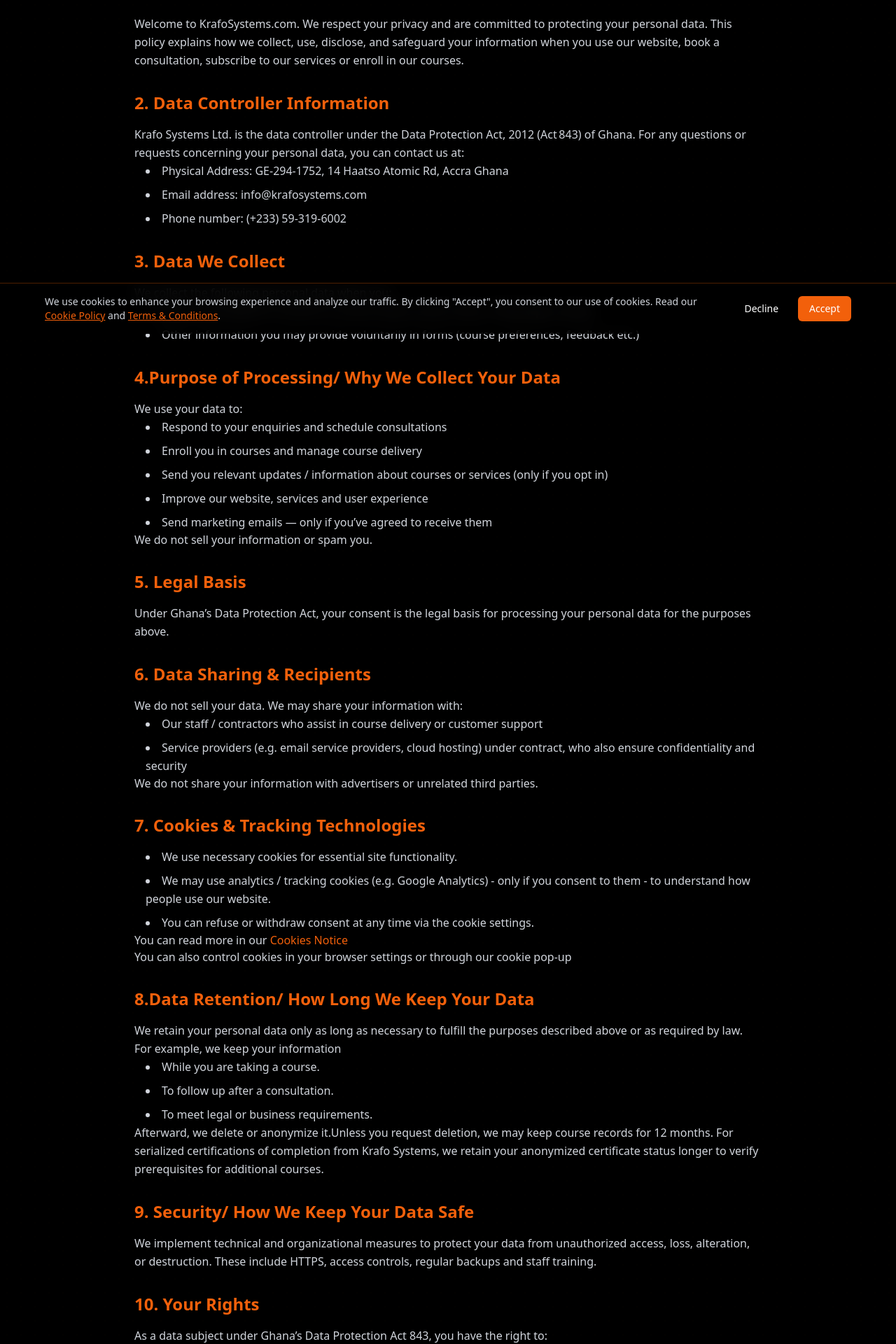
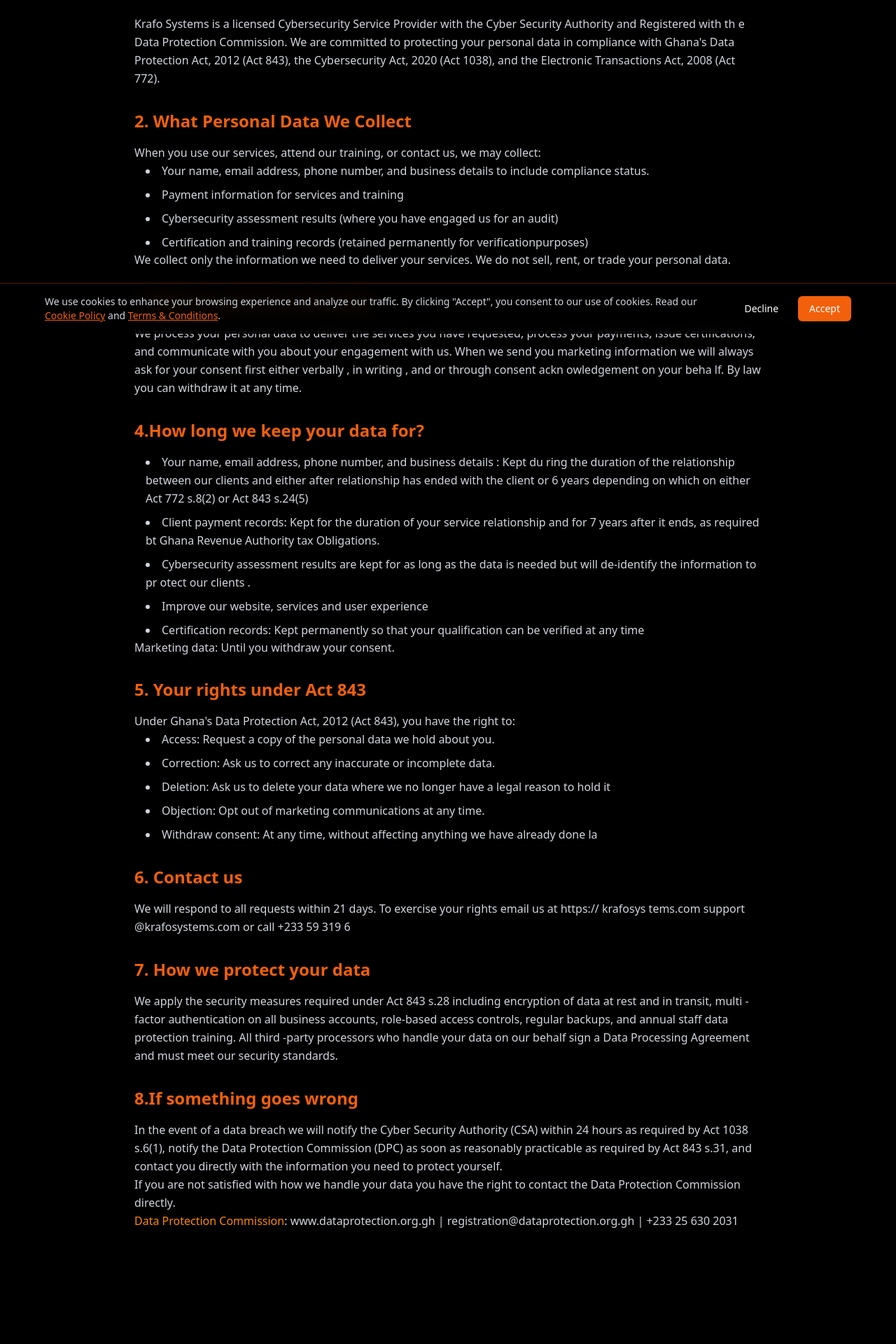
Before and after one commit to EstelZoe/Krafo, a React (Vite) app: page /privacy-policy in a window 1280 px wide. Shown: the part 323-2243 px from the top of the page at 70% size. Built offline with nearby package versions, Linux system fonts and the light colour scheme.

Commit message:
privacy updated

```diff
--- a/src/pages/PrivacyPolicy.jsx
+++ b/src/pages/PrivacyPolicy.jsx
@@ -17,7 +17,7 @@
               Privacy Policy
             </h1>
             <p className="mt-6 text-lg leading-8 text-gray-300">
-              Last updated: May 12, 2026
+              Last updated: May 20, 2026
             </p>
           </div>
 
@@ -25,155 +25,136 @@
             <section>
               <h2 className="text-2xl font-semibold text-[#F2600B] mb-4">1. Introduction</h2>
               <p className="leading-relaxed">
-                Welcome to KrafoSystems.com. We respect your privacy and are committed to protecting your
-                personal data. This policy explains how we collect, use, disclose, and safeguard your information
-                when you use our website, book a consultation, subscribe to our services or enroll in our
-                courses.
+                Krafo Systems is a licensed Cybersecurity Service Provider with the Cyber Security Authority and Registered with th e
+                Data Protection Commission. We are committed to protecting your personal data in compliance with Ghana's Data
+                Protection Act, 2012 (Act 843), the Cybersecurity Act, 2020 (Act 1038), and the Electronic Transactions Act, 2008 (Act
+                772).
               </p>
             </section>
 
             <section>
-              <h2 className="text-2xl font-semibold text-[#F2600B] mb-4">2. Data Controller Information</h2>
-              <p className="leading-relaxed">Krafo Systems Ltd. is the data controller under the Data Protection Act, 2012 (Act 843) of Ghana.
-                For any questions or requests concerning your personal data, you can contact us at:</p>
+              <h2 className="text-2xl font-semibold text-[#F2600B] mb-4">2. What Personal Data We Collect</h2>
+              <p className="leading-relaxed">When you use our services, attend our training, or contact us, we may collect:</p>
               <ul className="list-disc list-inside space-y-2 ml-4 leading-relaxed">
-                <li>Physical Address: GE-294-1752, 14 Haatso Atomic Rd, Accra Ghana</li>
-                <li>Email address: info@krafosystems.com</li>
-                <li>Phone number: (+233) 59-319-6002</li>
+                <li>Your name, email address, phone number, and business details to include compliance status.</li>
+                <li>Payment information for services and training</li>
+                <li>Cybersecurity assessment results (where you have engaged us for an audit)</li>
+                <li>Certification and training records (retained permanently for verificationpurposes)</li>
+              </ul>
+              <p>We collect only the information we need to deliver your services. We do not  sell, rent, or trade your personal data.</p>
+            </section>
+
+            <section>
+              <h2 className="text-2xl font-semibold text-[#F2600B] mb-4">3. Why we process your data</h2>
+              <p className="leading-relaxed">
+                We process your personal data to deliver the services you have requested, process your payments, issue certifications,
+                and communicate with you about your engagement with us. When we send you marketing information we will always ask
+                for your consent first either verbally , in writing , and or through consent ackn owledgement on your beha lf. By law you can
+                withdraw it at any time.
+              </p>
+            </section>
+
+            <section>
+              <h2 className="text-2xl font-semibold text-[#F2600B] mb-4">4.How long we keep your data for?</h2>
+              <ul className="list-disc list-inside space-y-2 ml-4 leading-relaxed">
+                <li>Your name, email address, phone number, and business details : Kept du ring the duration of the relationship
+                  between our clients and either after relationship has ended with the client or 6 years depending on which on
+                  either Act 772 s.8(2) or Act 843 s.24(5)</li>
+                <li>Client payment records: Kept for the duration of your service relationship and for 7 years after it ends, as required bt Ghana Revenue Authority tax Obligations.</li>
+                <li>Cybersecurity assessment results are kept for as long as the data is needed but will de-identify the information to pr otect our clients .</li>
+                <li>Improve our website, services and user experience</li>
+                <li>Certification records: Kept permanently so that your qualification can be verified at any time</li>
+              </ul>
+              <p>Marketing data: Until you withdraw your consent.</p>
+            </section>
+
+            <section>
+              <h2 className="text-2xl font-semibold text-[#F2600B] mb-4">5. Your rights under Act 843</h2>
+              <p className="leading-relaxed">
+                Under Ghana's Data Protection Act, 2012 (Act 843), you have the right to:
+              </p>
+              <ul className="list-disc list-inside space-y-2 ml-4 leading-relaxed">
+                <li>
+                  Access: Request a copy of the personal data we hold about you.
+                </li>
+                <li>
+                  Correction: Ask us to correct any inaccurate or incomplete data.
+                </li>
+                <li>
+                  Deletion: Ask us to delete your data where we no longer have a legal reason to hold it
+                </li>
+                <li>
+                  Objection: Opt out of marketing communications at any time.
+                </li>
+                <li>
+                  Withdraw consent: At any time, without affecting anything we have already done la
+                </li>
               </ul>
             </section>
 
             <section>
-              <h2 className="text-2xl font-semibold text-[#F2600B] mb-4">3. Data We Collect</h2>
+              <h2 className="text-2xl font-semibold text-[#F2600B] mb-4">6. Contact us</h2>
               <p className="leading-relaxed">
-                We collect the following personal data when you:
-              </p>
-              <ul className="list-disc list-inside space-y-2 ml-4 leading-relaxed">
-                <li>Book a consultation or enroll in a course: Name, Email, Phone / WhatsApp number</li>
-                <li>Other information you may provide voluntarily in forms (course preferences, feedback
-                  etc.)</li>
-              </ul>
-            </section>
-
-            <section>
-              <h2 className="text-2xl font-semibold text-[#F2600B] mb-4">4.Purpose of Processing/ Why We Collect Your Data</h2>
-              <p className="leading-relaxed">
-                We use your data to:
-              </p>
-              <ul className="list-disc list-inside space-y-2 ml-4 leading-relaxed">
-                <li>Respond to your enquiries and schedule consultations</li>
-                <li>Enroll you in courses and manage course delivery</li>
-                <li>Send you relevant updates / information about courses or services (only if you opt in)</li>
-                <li>Improve our website, services and user experience</li>
-                <li>Send marketing emails — only if you’ve agreed to receive them</li>
-              </ul>
-              <p>We do not sell your information or spam you.</p>
-            </section>
-
-            <section>
-              <h2 className="text-2xl font-semibold text-[#F2600B] mb-4">5. Legal Basis</h2>
-              <p className="leading-relaxed">
-                Under Ghana’s Data Protection Act, your consent is the legal basis for processing your personal
-                data for the purposes above.
+                We will respond to all requests within 21 days. To exercise your rights email us at https:// krafosys tems.com
+                support @krafosystems.com or call +233 59 319 6
               </p>
             </section>
 
             <section>
-              <h2 className="text-2xl font-semibold text-[#F2600B] mb-4">6. Data Sharing & Recipients</h2>
+              <h2 className="text-2xl font-semibold text-[#F2600B] mb-4">7. How we protect your data</h2>
               <p className="leading-relaxed">
-                We do not sell your data. We may share your information with:
-              </p>
-              <ul className="list-disc list-inside space-y-2 ml-4 leading-relaxed">
-                <li>Our staff / contractors who assist in course delivery or customer support</li>
-                <li>Service providers (e.g. email service providers, cloud hosting) under contract, who also
-                  ensure confidentiality and security</li>
-              </ul>
-              <p>We do not share your information with advertisers or unrelated third parties.</p>
-            </section>
-
-            <section>
-              <h2 className="text-2xl font-semibold text-[#F2600B] mb-4">7. Cookies & Tracking Technologies</h2>
-              <ul className="list-disc list-inside space-y-2 ml-4 leading-relaxed">
-                <li>We use necessary cookies for essential site functionality.</li>
-                <li>We may use analytics / tracking cookies (e.g. Google Analytics) - only if you consent to
-                  them - to understand how people use our website.</li>
-                <li>You can refuse or withdraw consent at any time via the cookie settings.</li>
-              </ul>
-              <p>
-  You can read more in our{" "}
-  <Link
-    to="/cookies-policy"
-    className="text-[#F2600B] hover:underline"
-  >
-    Cookies Notice
-  </Link>
-</p>
-You can also control cookies in your browser settings or through our cookie pop-up
-            </section>
-
-            <section>
-              <h2 className="text-2xl font-semibold text-[#F2600B] mb-4">8.Data Retention/ How Long We Keep Your Data</h2>
-              <p className="leading-relaxed">
-                We retain your personal data only as long as necessary to fulfill the purposes described above
-                or as required by law.
-                For example, we keep your information
-              </p>
-              <ul className="list-disc list-inside space-y-2 ml-4 leading-relaxed">
-                <li>While you are taking a course.</li>
-                <li>To follow up after a consultation.</li>
-                <li>To meet legal or business requirements.</li>
-              </ul>
-
-              <p className="leading-relaxed">
-                Afterward, we delete or anonymize it.Unless you request deletion, we may keep course records for 12 months. For serialized
-                certifications of completion from Krafo Systems, we retain your anonymized certificate status
-                longer to verify prerequisites for additional courses.
+                We apply the security measures required under Act 843 s.28 including encryption of data at rest and in transit, multi -
+                factor authentication on all business accounts, role-based access controls, regular backups, and annual staff data
+                protection training. All third -party processors who handle your data on our behalf sign a Data Processing Agreement
+                and must meet our security standards.
               </p>
             </section>
 
             <section>
-              <h2 className="text-2xl font-semibold text-[#F2600B] mb-4">9. Security/ How We Keep Your Data Safe</h2>
+              <h2 className="text-2xl font-semibold text-[#F2600B] mb-4">8.If something goes wrong</h2>
               <p className="leading-relaxed">
-                We implement technical and organizational measures to protect your data from unauthorized
-                access, loss, alteration, or destruction. These include HTTPS, access controls, regular backups
-                and staff training.
+                In the event of a data breach we will notify the Cyber Security Authority (CSA) within 24 hours as required by Act 1038
+                s.6(1), notify the Data Protection Commission (DPC) as soon as reasonably practicable as required by Act 843 s.31, and
+                contact you directly with the information you need to protect yourself.
               </p>
-            </section>
+              <p className="leading-relaxed">
+                If you are not satisfied with how we handle your data you have the right to contact the Data Protection Commission directly.
+              </p>
 
-            <section>
-              <h2 className="text-2xl font-semibold text-[#F2600B] mb-4">10. Your Rights</h2>
+
               <p className="leading-relaxed">
-                As a data subject under Ghana’s Data Protection Act 843, you have the right to:
-              </p>
-              <ul className="list-disc list-inside space-y-2 ml-4 leading-relaxed">
-                <li>Ask what personal data we hold about you</li>
-                <li>Access your personal data.</li>
-                <li>Correct / update inaccurate or incomplete data</li>
-                <li>Ask us to delete your data (where applicable)</li>
-                <li>Withdraw consent at any time.</li>
-                <li>Lodge a complaint with the Data Protection Commission if you believe we are not
-                  complying</li>
-              </ul>
-              <p className="leading-relaxed">
-                To use any of these rights, contact us at info@krafosystems.com.
-              </p>
-            </section>
 
-            <section>
-              <h2 className="text-2xl font-semibold text-[#F2600B] mb-4">11. International Transfers</h2>
-              <p className="leading-relaxed">If your data is transferred outside Ghana (e.g. for hosting or cloud services), we will ensure that
-                proper safeguards are in place, such as data processing agreements or other legal means as
-                required under Act 843.
-              </p>
-            </section>
-            <section>
-              <h2 className="text-2xl font-semibold text-[#F2600B] mb-4">12. International Visitors</h2>
-              <p className="leading-relaxed">Although we are based in Ghana, people from around the world can use our website. We follow Ghana’s privacy laws and aim to meet global standards like GDPR (used in the EU).
-              </p>
-            </section>
-            <section>
-              <h2 className="text-2xl font-semibold text-[#F2600B] mb-4">13.Changes to this Policy</h2>
-              <p className="leading-relaxed">We may update this Privacy Policy periodically. We will notify you of any big changes by posting the new policy on our website with an updated “Last updated” date.
+                <a
+                  href="https://www.dataprotection.org.gh"
+                  target="_blank"
+                  rel="noopener noreferrer"
+                  className="text-orange-400 hover:underline"
+                >
+                  Data Protection Commission
+                </a>
+                :{" "}
+                <a
+                  href="https://www.dataprotection.org.gh"
+                  target="_blank"
+                  rel="noopener noreferrer"
+                  className="hover:underline"
+                >
+                  www.dataprotection.org.gh
+                </a>{" "}
+                |{" "}
+                <a
+                  href="mailto:registration@dataprotection.org.gh"
+                  className="hover:underline"
+                >
+                  registration@dataprotection.org.gh
+                </a>{" "}
+                |{" "}
+                <a
+                  href="tel:+233256302031"
+                  className="hover:underline"
+                >
+                  +233 25 630 2031
+                </a>
               </p>
             </section>
           </div>
```
